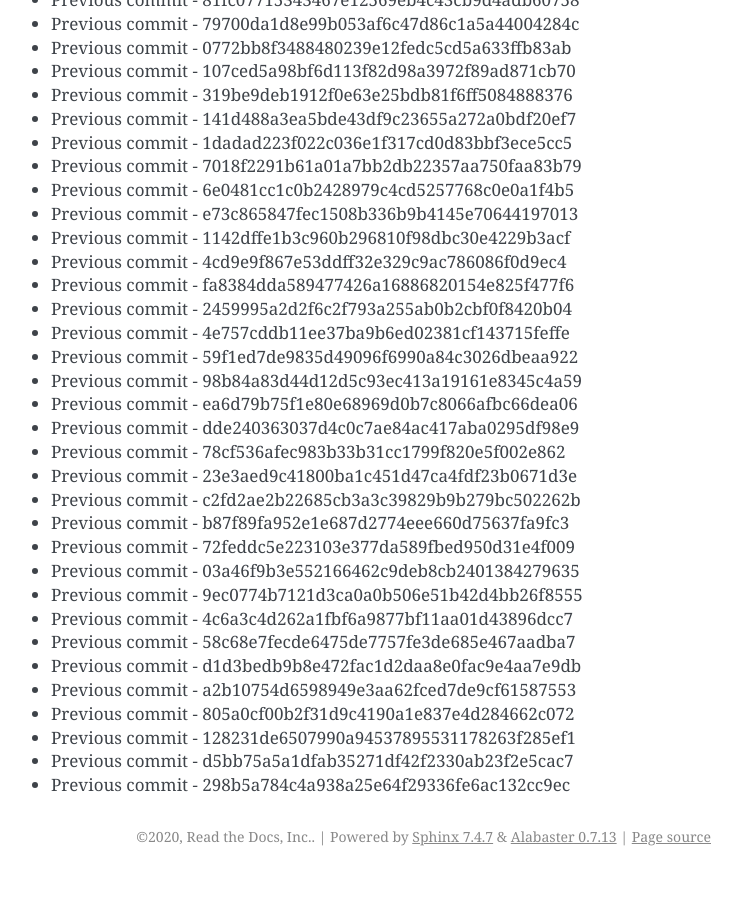
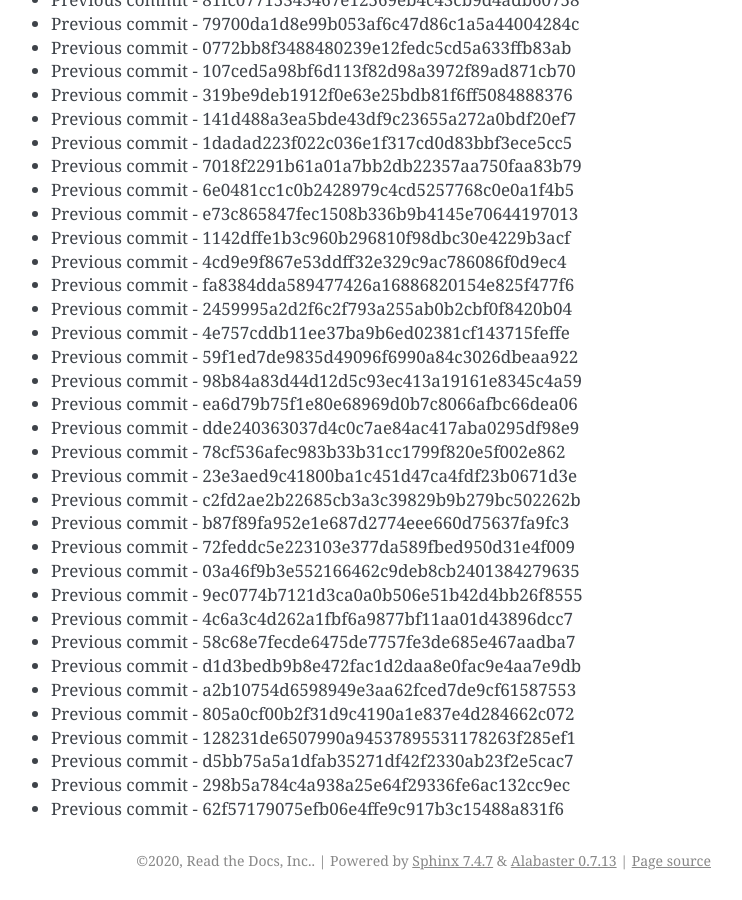
Before and after one commit to readthedocs/rtd-git-stresstest, a Sphinx documentation site: the page built from docs/updates.rst, in a window 1280 px wide and 900 px high, scrolled down 51105 px. Shown: the whole window, without its empty margins (399-1141 px from the left). Built offline with Sphinx 7.4.7, drawn with Linux system fonts in a browser that asks for light colours; before the commit the page ends 51981 px from its top, so only the background shows below that.

Commit message:
Generating commit from previous: 62f57179075efb06e4ffe9c917b3c15488a831f6

```diff
--- a/docs/updates.rst
+++ b/docs/updates.rst
@@ -2179,3 +2179,4 @@ It can be tested for any performance characteristics.
 * Previous commit - 128231de6507990a94537895531178263f285ef1
 * Previous commit - d5bb75a5a1dfab35271df42f2330ab23f2e5cac7
 * Previous commit - 298b5a784c4a938a25e64f29336fe6ac132cc9ec
+* Previous commit - 62f57179075efb06e4ffe9c917b3c15488a831f6
```
